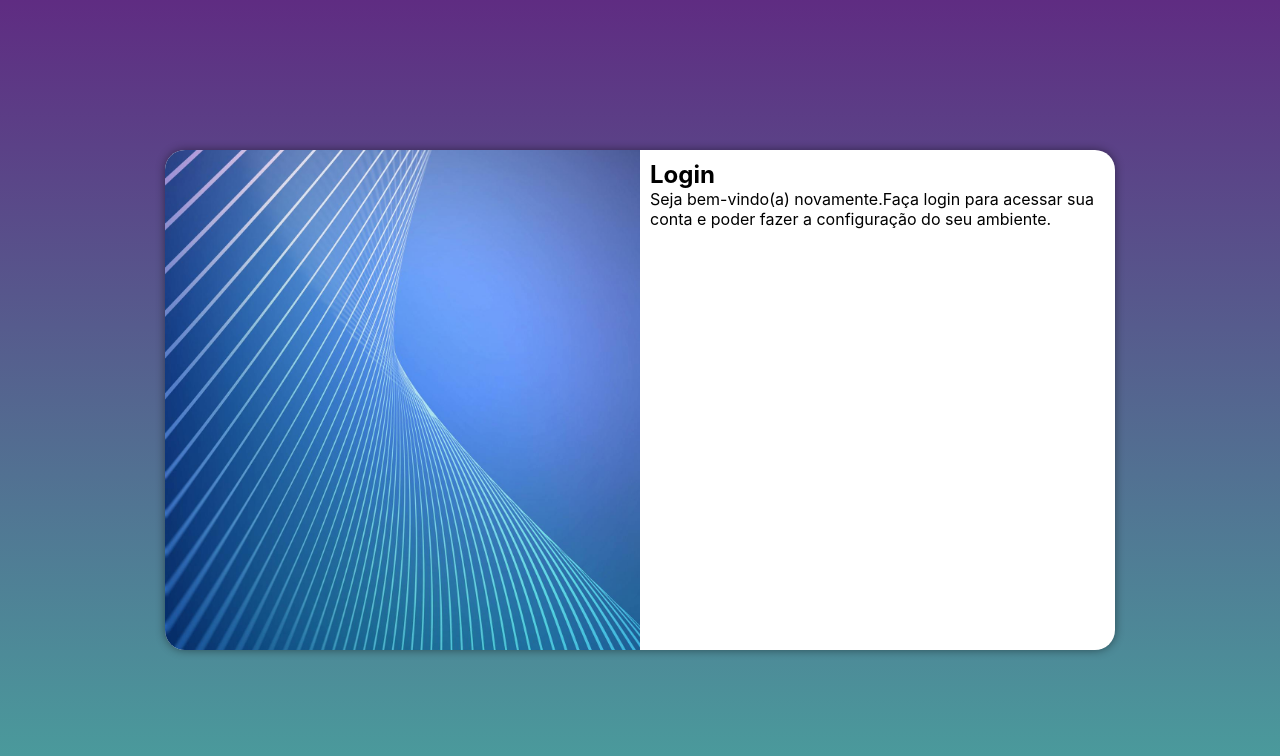
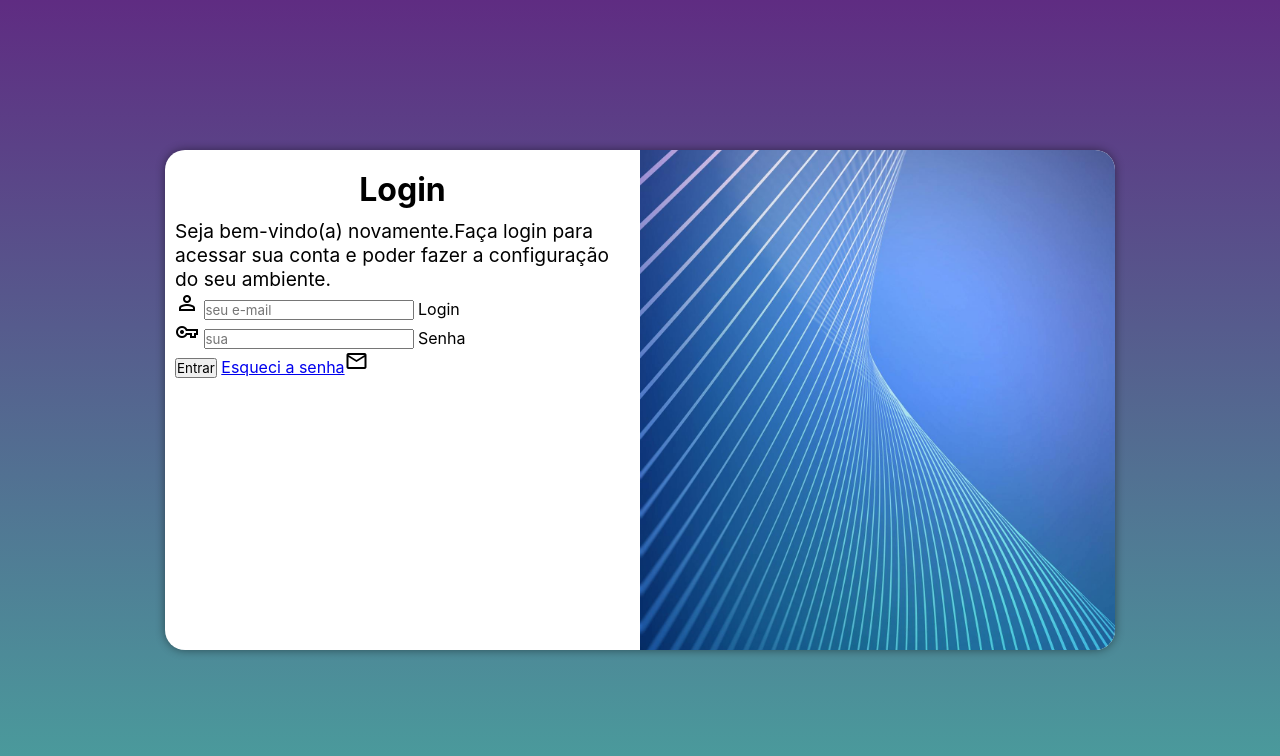
Before and after one commit to IgorHenriqueAlm/projeto-login, a plain HTML site: page index.html in a window 1280 px wide. Drawn offline with nearby package versions, Linux system fonts and the light colour scheme.

Commit message:
criei formulário

```diff
--- a/estilos/media-query.css
+++ b/estilos/media-query.css
@@ -30,14 +30,22 @@
     }
 
     section#login >div#imagem{
-        float: left;
+        float: right;
         width: 50%;
         height: 100%;
     }
 
     section#login > div#formulario{
-        float: right;
+        float: left;
         width: 50%;
     }
 
+    div#formulario > h1{
+        font-size: 2em;
+    }
+
+    div#formulario > p{
+        font-size: 1.2em;
+    }
+
  }
--- a/estilos/style.css
+++ b/estilos/style.css
@@ -45,3 +45,12 @@ section#login > div#formulario{
     display: block;
     padding: 10px;
 }
+
+div#formulario > h1{
+    text-align: center;
+    padding: 10px;
+}
+
+div#formulario > p{
+    font-size: .8em;
+}
--- a/index.html
+++ b/index.html
@@ -4,6 +4,7 @@
     <meta charset="UTF-8">
     <meta name="viewport" content="width=device-width, initial-scale=1.0">
     <title>Login</title>
+    <link href="https://fonts.googleapis.com/css2?family=Material+Symbols+Outlined" rel="stylesheet" />
     <link rel="stylesheet" href="estilos/style.css">
     <link rel="stylesheet" href="estilos/media-query.css">
 </head>
@@ -16,8 +17,19 @@
             <div id="formulario">
                 <h1>Login</h1>
                 <p>Seja bem-vindo(a) novamente.Faça login para acessar sua conta e poder fazer a configuração do seu ambiente.</p>
-                <form action="login.html" method="post">
-
+                <form action="login.html" method="post" autocomplete="on">
+                    <div class="campo">
+                        <span class="material-symbols-outlined">person</span>
+                        <input type="email" name="login" id="ilogin" placeholder="seu e-mail" autocomplete="email" required maxlength="30" size="19">
+                        <label for="ilogin">Login</label>
+                    </div>
+                    <div class="campo">
+                        <span class="material-symbols-outlined">vpn_key</span>
+                        <input type="password" name="senha" id="isenha" placeholder="sua" autocomplete="current-password" required minlength="8" maxlength="15" size="19">
+                        <label for="isenha">Senha</label>
+                    </div>
+                    <input type="submit" value="Entrar">
+                    <a href="esqueci.html">Esqueci a senha</a><span class="material-symbols-outlined">mail</span>
                 </form>
             </div>
         </section>
```
